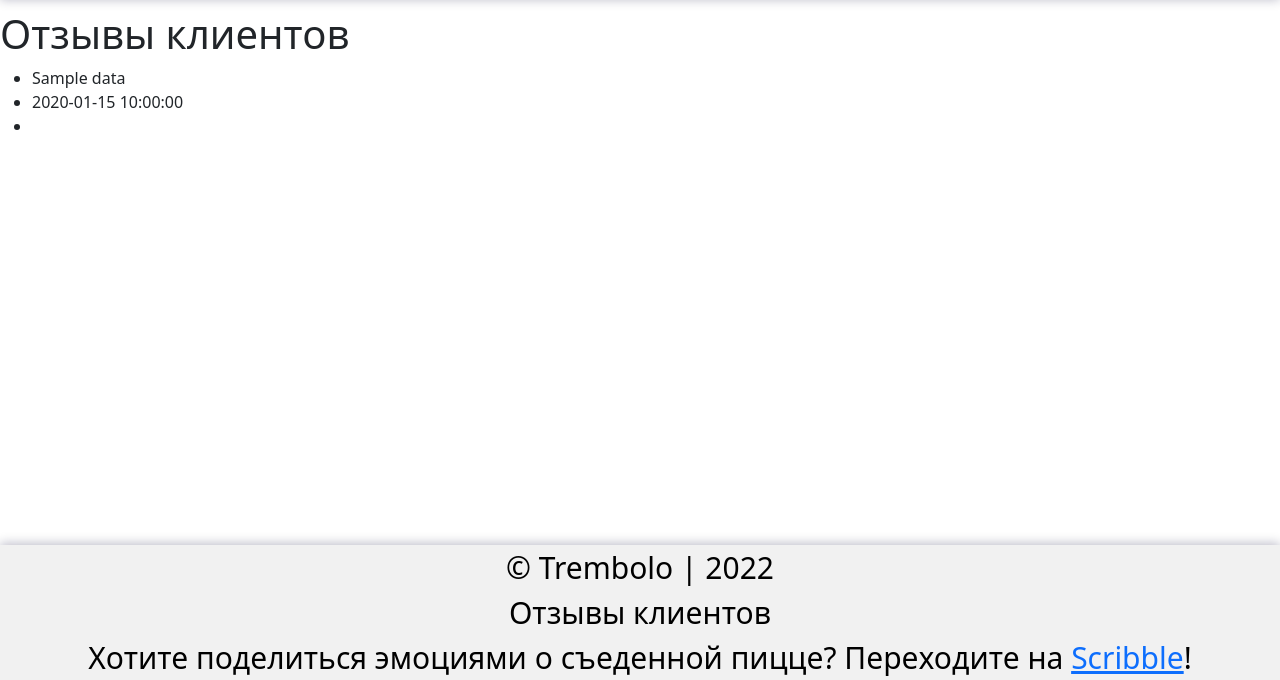
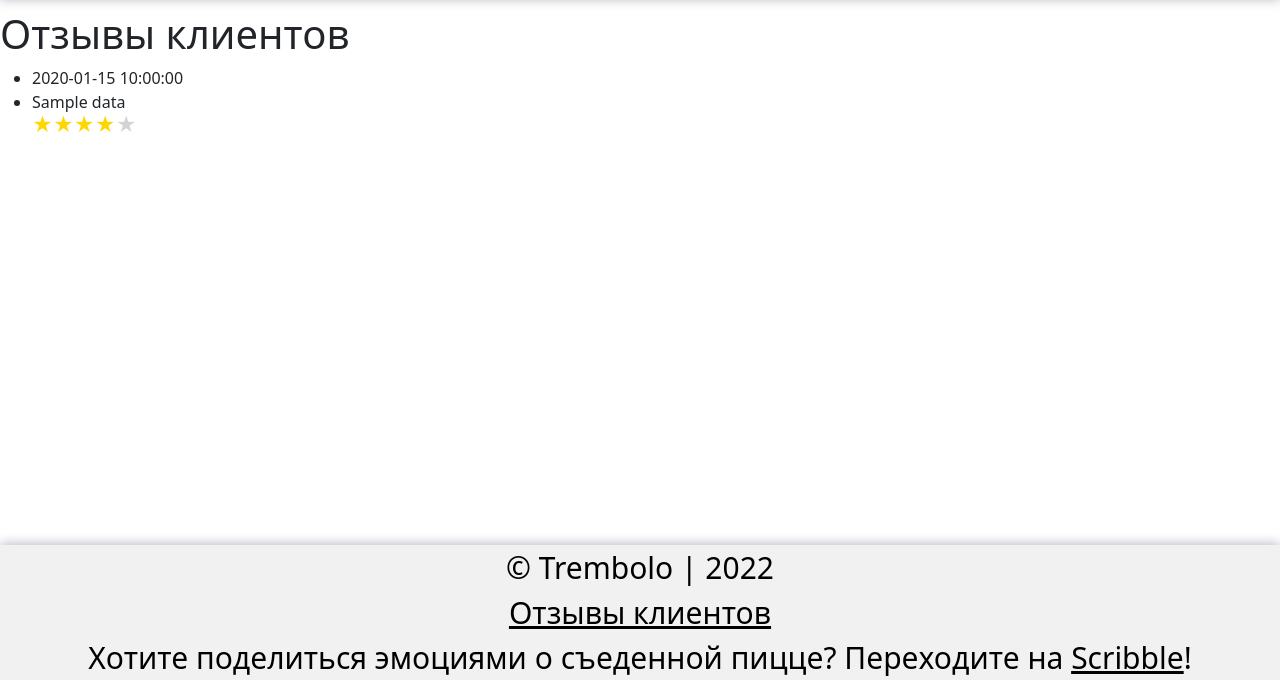
Before and after one commit to juhc/trembolo, a Flask app: template website/templates/reviews.html in a window 1280 px wide. Shown: the part 120-800 px from the top of the page. Run offline with Flask 3, Linux system fonts and the light colour scheme; data comes from the database, SQL or seed files in the repository; both versions use the stored data as it was after the commit; tables that the repository leaves empty hold one stand-in row (values such as "Sample post"); the template is opened without the code that fills it: values that come from a table or form of the project are taken from there, most other values are stand-ins (such as "Sample title", 1, 10 or a date in 2020); some libraries are stand-ins or nearby versions.

Commit message:
added rating in reviews

```diff
--- a/website/forms.py
+++ b/website/forms.py
@@ -1,5 +1,5 @@
 from flask_wtf import FlaskForm
-from wtforms import StringField, PasswordField, SubmitField, TextAreaField, IntegerField
+from wtforms import StringField, PasswordField, SubmitField, TextAreaField
 from wtforms.validators import DataRequired, Email, Length, EqualTo, ValidationError
 from .models import User
 
@@ -74,7 +74,10 @@
     data = TextAreaField(
         "Отзыв",
         render_kw={"placeholder": "Отзыв"},
-        validators=[DataRequired()],
+        validators=[
+            DataRequired(),
+            Length(max=512),
+        ],
         id="floatingTextarea2",
     )
     submit = SubmitField("Отправить отзыв")
@@ -84,11 +87,14 @@
     address = StringField(
         "Адрес", render_kw={"placeholder": "Адрес"}, validators=[DataRequired()]
     )
-    home = StringField('Дом', validators=[DataRequired()],render_kw={'placeholder':'Дом'})
-    corps = StringField('Корпус', render_kw={'placeholder':'Корпус'})
-    door_phone = StringField('Домофон', render_kw={'placeholder':'Домофон'})
-    room = StringField('Квартира', render_kw={'placeholder':'Квартира'})
-    submit = SubmitField('Подтвердить заказ')
+    home = StringField(
+        "Дом", validators=[DataRequired()], render_kw={"placeholder": "Дом"}
+    )
+    corps = StringField("Корпус", render_kw={"placeholder": "Корпус"})
+    door_phone = StringField("Домофон", render_kw={"placeholder": "Домофон"})
+    room = StringField("Квартира", render_kw={"placeholder": "Квартира"})
+    submit = SubmitField("Подтвердить заказ")
+
 
 class PasswordRecoveryForm(FlaskForm):
     email = StringField(
@@ -96,7 +102,8 @@
         validators=[DataRequired(), Email("Указан неверный адрес электронной почты")],
         render_kw={"placeholder": "Введите адрес электронной почты"},
     )
-    submit = SubmitField('Сменить пароль')
+    submit = SubmitField("Сменить пароль")
+
 
 class PasswordChangeForm(FlaskForm):
     password = PasswordField(
@@ -111,4 +118,4 @@
     confirm_password = PasswordField(
         "Подтверждение пароля", render_kw={"placeholder": "Введите пароль еще раз"}
     )
-    submit = SubmitField('Сменить пароль')
+    submit = SubmitField("Сменить пароль")
--- a/website/home.py
+++ b/website/home.py
@@ -30,7 +30,8 @@
     review_form = ReviewForm()
 
     if review_form.validate_on_submit():
-        new_review = Review(data=review_form.data.data, user_id=current_user.id)
+        rating = request.form.get('ratingValue')
+        new_review = Review(data=review_form.data.data, user_id=current_user.id, rating=rating)
         db.session.add(new_review)
         db.session.commit()
 
--- a/website/models.py
+++ b/website/models.py
@@ -21,6 +21,7 @@
     id = db.Column(db.Integer, primary_key=True)
     data = db.Column(db.String(512), nullable=False)
     date = db.Column(db.DateTime(timezone=True), default=func.now())
+    rating = db.Column(db.Integer, nullable=False)
     user_id = db.Column(db.Integer, db.ForeignKey("user.id", ondelete='CASCADE'))
 
 
--- a/website/static/css/style.css
+++ b/website/static/css/style.css
@@ -182,11 +182,11 @@
     box-shadow: 0px -2px 10px rgba(6, 5, 50, 0.25);
 }
 
-.offcanvas-body-color{
+.offcanvas-body-color {
     background: rgb(243, 243, 247);
 }
 
-.productDiv-castom{
+.productDiv-castom {
     margin-top: 20px;
     background: white;
     box-shadow: 0px 0px 10px rgba(6, 5, 50, 0.25);
@@ -195,11 +195,19 @@
 }
 
 .reviews-footer a {
-    text-decoration: none;
     color: black;
 }
 
 .reviews-footer a:hover {
+    text-decoration: none;
+    color: #f46b45;
+}
+
+.link-class {
+    color: black;
+}
+
+.link-class:hover {
     text-decoration: none;
     color: #f46b45;
 }
@@ -242,28 +250,28 @@
     display: flex;
     flex-direction: row;
     justify-content: space-between;
-    align-items: center ;
+    align-items: center;
 }
 
-.productPrice-section{
+.productPrice-section {
     display: flex;
     flex-direction: row;
 }
 
-.productDiv-info{
+.productDiv-info {
     display: flex;
     flex-direction: row;
     border-bottom: 1px solid rgb(226, 226, 233);
 }
 
-.productDiv-priceAndCount{
+.productDiv-priceAndCount {
     display: flex;
     flex-direction: row;
     justify-content: space-between;
     margin-top: 15px;
 }
 
-.productDiv-buttons{
+.productDiv-buttons {
     display: flex;
     flex-direction: row;
     background-color: rgb(243, 243, 247);
@@ -275,19 +283,19 @@
     height: 32px;
 }
 
-.button-forDivProdDiv{
+.button-forDivProdDiv {
     background: none;
     border: none;
     padding: 0 8px;
 }
 
-.cartTotalPrice-div{
+.cartTotalPrice-div {
     display: flex;
     flex-direction: row;
     justify-content: space-between;
 }
 
-.orderButton-custom{
+.orderButton-custom {
     width: 100%;
     border-radius: 25px;
     padding: 5px 0px;
@@ -296,70 +304,70 @@
     color: white;
 }
 
-.orderButton-custom:hover{
+.orderButton-custom:hover {
     background: linear-gradient(180deg, #c68d3d 10%, #de613f);
 }
 
-.icon{
+.icon {
     line-height: 0px;
 }
 
-.OrderContent{
+.OrderContent {
     display: flex;
     flex-direction: row;
     column-gap: 25%;
 }
 
-.rightSideOrder{
+.rightSideOrder {
     box-shadow: 0px 0px 10px rgba(6, 5, 50, 0.25);
     width: 600px;
     border-radius: 15px;
 }
 
-.productOrderSection{
+.productOrderSection {
     display: flex;
     flex-direction: row;
     margin-top: 24px;
     margin-bottom: 15px;
 }
 
-.order-info{
+.order-info {
     border-bottom: 1px solid rgb(226, 226, 233);
 }
 
-.OrderTotalPrice{
+.OrderTotalPrice {
     margin-top: 20px;
     margin-bottom: 10px;
 }
 
-.rightSideOrder{
+.rightSideOrder {
     display: flex;
     flex-direction: column;
     justify-content: space-between;
     padding: 15px 24px;
 }
 
-.description{
+.description {
     font-size: 12px;
 }
 
-.title{
+.title {
     font-size: 20px;
 }
 
-.profile-info{
+.profile-info {
     display: flex;
     flex-direction: column;
     max-width: 300px;
 }
 
-.input-container{
+.input-container {
     margin-top: 24px;
     display: flex;
     flex-direction: column;
 }
 
-.input{
+.input {
     margin-top: 5px;
     padding: 5px 10px;
     border-radius: 10px;
@@ -367,8 +375,93 @@
     border: 1px solid rgb(226, 226, 233);
 }
 
-.order-accept-content{
+.order-accept-content {
     display: flex;
     flex-direction: column;
     align-items: center;
 }
+
+.reviews-content {
+    display: flex;
+    flex-direction: column;
+    align-items: center;
+}
+
+
+
+/* Rating */
+.rating-area {
+    overflow: hidden;
+    width: 265px;
+}
+
+.rating-area:not(:checked)>input {
+    display: none;
+}
+
+.rating-area:not(:checked)>label {
+    float: right;
+    width: 42px;
+    padding: 0;
+    cursor: pointer;
+    font-size: 32px;
+    line-height: 32px;
+    color: lightgrey;
+    text-shadow: 1px 1px #bbb;
+}
+
+.rating-area:not(:checked)>label:before {
+    content: '★';
+}
+
+.rating-area>input:checked~label {
+    color: gold;
+    text-shadow: 1px 1px #c60;
+}
+
+.rating-area:not(:checked)>label:hover,
+.rating-area:not(:checked)>label:hover~label {
+    color: gold;
+}
+
+.rating-area>input:checked+label:hover,
+.rating-area>input:checked+label:hover~label,
+.rating-area>input:checked~label:hover,
+.rating-area>input:checked~label:hover~label,
+.rating-area>label:hover~input:checked~label {
+    color: gold;
+    text-shadow: 1px 1px goldenrod;
+}
+
+.rate-area>label:active {
+    position: relative;
+}
+
+
+.rating-mini {
+
+	display: inline-block;
+
+	font-size: 0;
+
+}
+
+.rating-mini span {
+
+	padding: 0;
+
+	font-size: 20px;
+
+	line-height: 1;
+
+	color: lightgrey;
+
+}
+
+.rating-mini > span:before {
+	content: '★';
+}
+
+.rating-mini > span.active {
+	color: gold;
+}
--- a/website/static/js/scripts.js
+++ b/website/static/js/scripts.js
@@ -199,3 +199,9 @@
 
     cart_change();
 };
+
+
+//Выбор оценки в отзыве
+function set_rating(value){
+    document.getElementById('ratingValue').value = value;
+};
--- a/website/templates/403.html
+++ b/website/templates/403.html
@@ -1,5 +1,8 @@
 {% extends "base.html" %}
 
 {% block content %}
-    <h1>403 ERROR!!!</h1>
+    <div class="reviews-content">
+    <a href="{{ url_for('home.index') }}"><img src="{{ url_for('static',filename='images/denied.png')}}"></a>
+    <h1>Доступ к данной странице ограничен</h1>
+    </div>
 {% endblock content %}  404 ERROR!!!
--- a/website/templates/404.html
+++ b/website/templates/404.html
@@ -1,5 +1,8 @@
 {% extends "base.html" %}
 
 {% block content %}
-    <h1>404 ERROR!!!</h1>
+    <div class="reviews-content">
+    <a href="{{ url_for('home.index') }}"><img src="{{ url_for('static',filename='images/error.png')}}"></a>
+    <h1>Страница не найдена...</h1>
+    </div>
 {% endblock content %}  404 ERROR!!!
--- a/website/templates/base.html
+++ b/website/templates/base.html
@@ -121,7 +121,7 @@
                 <a href="{{ url_for('home.reviews') }}">Отзывы клиентов</a>
             </div>
             <span>Хотите поделиться эмоциями о съеденной пицце? Переходите на <a
-                    href="http://scribble.web-ru.ru">Scribble</a>!</span>
+                    href="http://scribble.web-ru.ru" class="link-class">Scribble</a>!</span>
         </div>
     </footer>
     {% block scripts %}
--- a/website/templates/reviews.html
+++ b/website/templates/reviews.html
@@ -6,21 +6,44 @@
 
 {% block content %}
 <h1>Отзывы клиентов</h1>
+
 {% for review in reviews %}
 <ul>
+    <li>{{ (User.query.filter_by(id=review.user_id).first()).name }} {{ review.date }}</li>
     <li>{{ review.data }}</li>
-        <li>{{ review.date }}</li>
-        <li>{{ (User.query.filter_by(id=review.user_id).first()).name }} {{ (User.query.filter_by(id=review.user_id).first()).surname }}</li>
+    {% set inactive_stars = 5 - review.rating %}
+    <div class="rating-mini">
+        {% for i in range(review.rating | int) %}
+            <span class="active"></span>
+        {% endfor %}
+        {% for i in range(inactive_stars | int) %}
+            <span></span>
+        {% endfor %}
+    </div>
 </ul>
 {% endfor %}
 
 {% if user.is_authenticated %}
+<h2>Напишите свой отзыв</h2>
 <form method="POST">
     {{ review_form.hidden_tag() }}
     <div class="form-floating mb-3">
         {{ review_form.data(class="form-control") }}
         {{ review_form.data.label(for="floatingTextarea2") }}
+        <div class="rating-area">
+            <input type="radio" id="star-5" name="rating" value="5">
+            <label onclick="set_rating(5)" for="star-5" title="Оценка «5»"></label>
+            <input type="radio" id="star-4" name="rating" value="4">
+            <label onclick="set_rating(4)" for="star-4" title="Оценка «4»"></label>
+            <input type="radio" id="star-3" name="rating" value="3">
+            <label onclick="set_rating(3)" for="star-3" title="Оценка «3»"></label>
+            <input type="radio" id="star-2" name="rating" value="2">
+            <label onclick="set_rating(2)" for="star-2" title="Оценка «2»"></label>
+            <input type="radio" id="star-1" name="rating" value="1">
+            <label onclick="set_rating(1)" for="star-1" title="Оценка «1»"></label>
         </div>
+    </div>
+    <input type="text" name="ratingValue" id="ratingValue" value="" hidden required>
     {{ review_form.submit(class="btn btn-primary") }}
 </form>
 {% endif %}
```
Also changed, not shown: website/static/images/denied.png (added), website/static/images/error.png (added), website/trembolo.db. Lines whose indentation alone changed are shown as unchanged.
